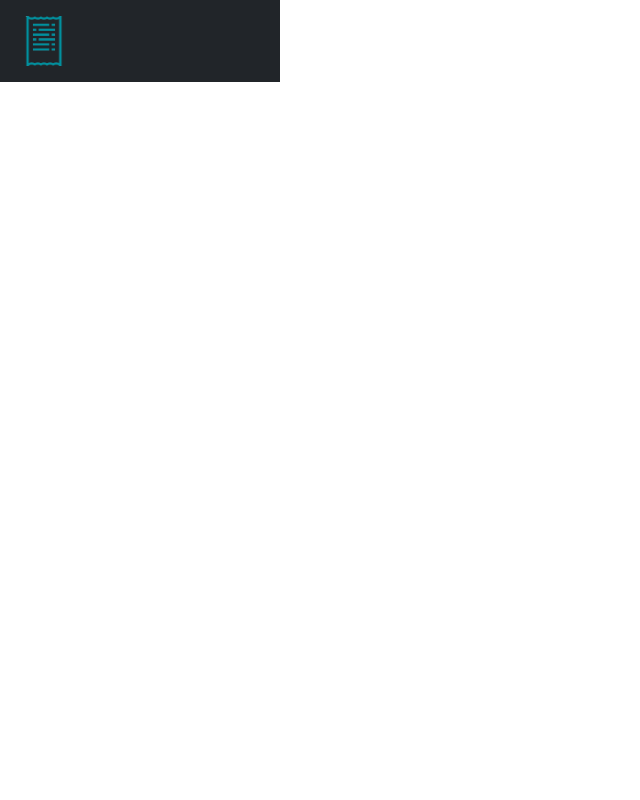
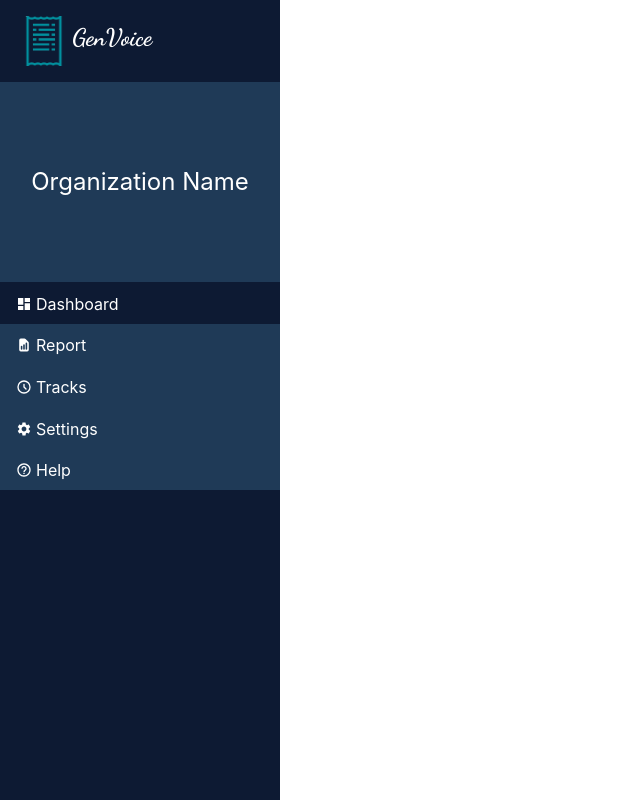
Before and after one commit to timduapuluhenam/gen-voice-fe, a React (Create React App) app: page /dashboard in a window 1280 px wide. Shown: the whole page, without its empty margins (0-640 px from the left). Built offline with nearby package versions, Linux system fonts and the light colour scheme.

Commit message:
minor change

```diff
--- a/src/components/Sidebar.js
+++ b/src/components/Sidebar.js
@@ -3,13 +3,53 @@ import { Link } from 'react-router-dom'
 
 import Logo from '../assets/img/Logo.png'
 
+import style from '../assets/style/sidebar.module.css'
+
+import { MdDashboard, MdSettings, MdHelpOutline } from 'react-icons/md'
+import { HiDocumentReport, HiOutlineClock } from 'react-icons/hi'
+
 const Sidebar = () => {
   return (
-    <div className='d-flex flex-column flex-shrink-0 p-3 bg-dark' style={{ width: '280px' }}>
-      <Link to="/">
+    <div className='d-flex flex-column flex-shrink-0 p-0' style={{ width: '280px', height: '100vh', background: '#0D1A33' }}>
+      <Link to="/" style={{ textDecoration: 'none', background: '#0D1A33' }} className='p-3'>
         <img src={Logo} width="56.25" height="50"/>
-        <span></span>
+        <span className={style.logo}>GenVoice</span>
       </Link>
+      <div className='h-25 m-0 fs-4 text-white d-flex justify-content-center' style={{ background: '#1F3A57' }}>
+        <div style={{ margin: 'auto' }}>Organization Name</div>
+      </div>
+      <ul className='nav nav-pills flex-column mb-auto' style={{ background: '#1F3A57' }}>
+        <li className={`nav-item ${style.active}`}>
+          <a href='/#' className='nav-link text-white'>
+          <MdDashboard className='align-middle'/>
+          <span className='align-middle ms-1'>Dashboard</span>
+          </a>
+        </li>
+        <li className='nav-item'>
+          <a href='/#' className='nav-link text-white'>
+          <HiDocumentReport className='align-middle'/>
+          <span className='align-middle ms-1'>Report</span>
+          </a>
+        </li>
+        <li className='nav-item'>
+          <a href='/#' className='nav-link text-white'>
+          <HiOutlineClock className='align-middle'/>
+          <span className='align-middle ms-1'>Tracks</span>
+          </a>
+        </li>
+        <li className='nav-item'>
+          <a href='/#' className='nav-link text-white'>
+          <MdSettings className='align-middle'/>
+          <span className='align-middle ms-1'>Settings</span>
+          </a>
+        </li>
+        <li className='nav-item'>
+          <a href='/#' className='nav-link text-white'>
+          <MdHelpOutline className='align-middle'/>
+          <span className='align-middle ms-1'>Help</span>
+          </a>
+        </li>
+      </ul>
     </div>
   )
 }
```
